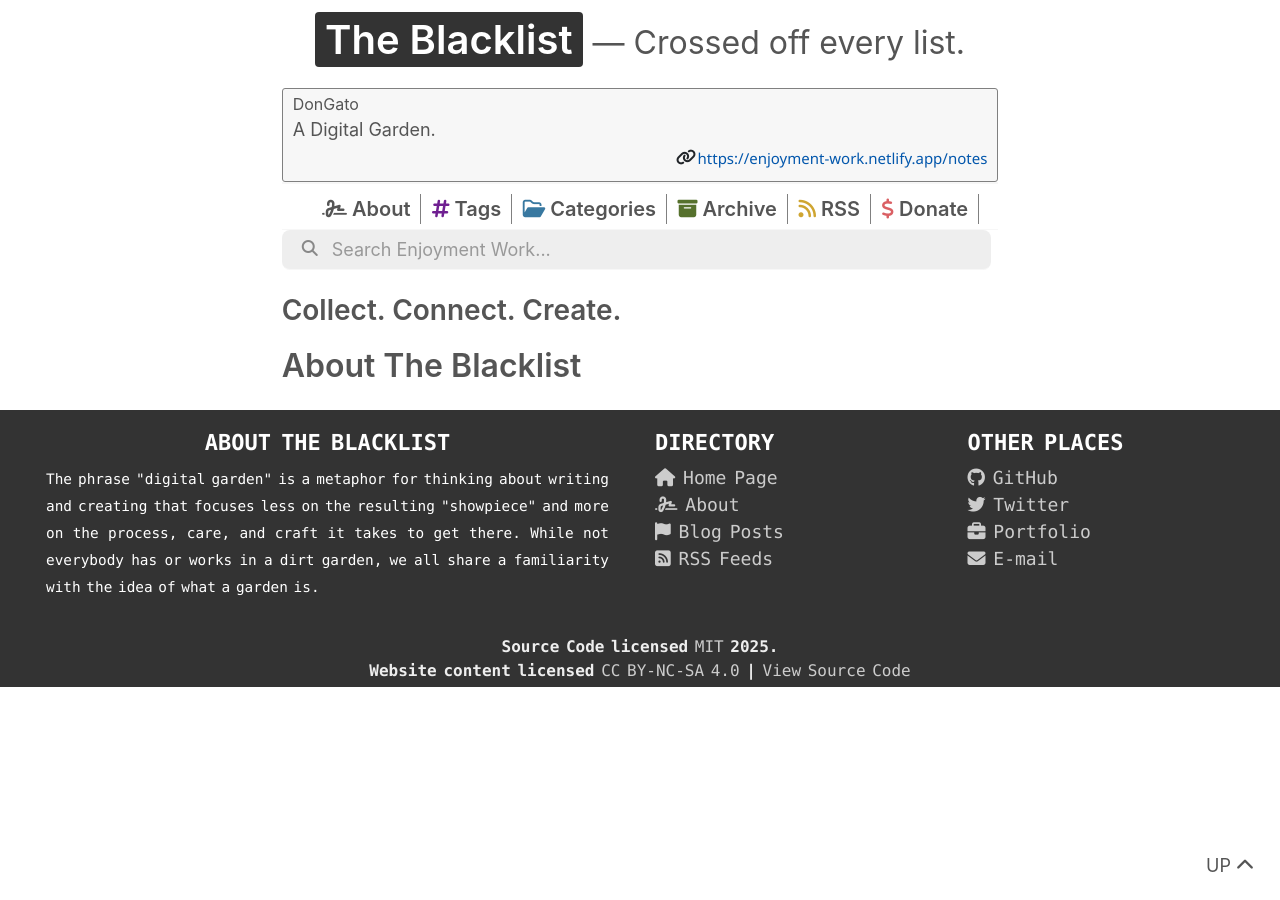
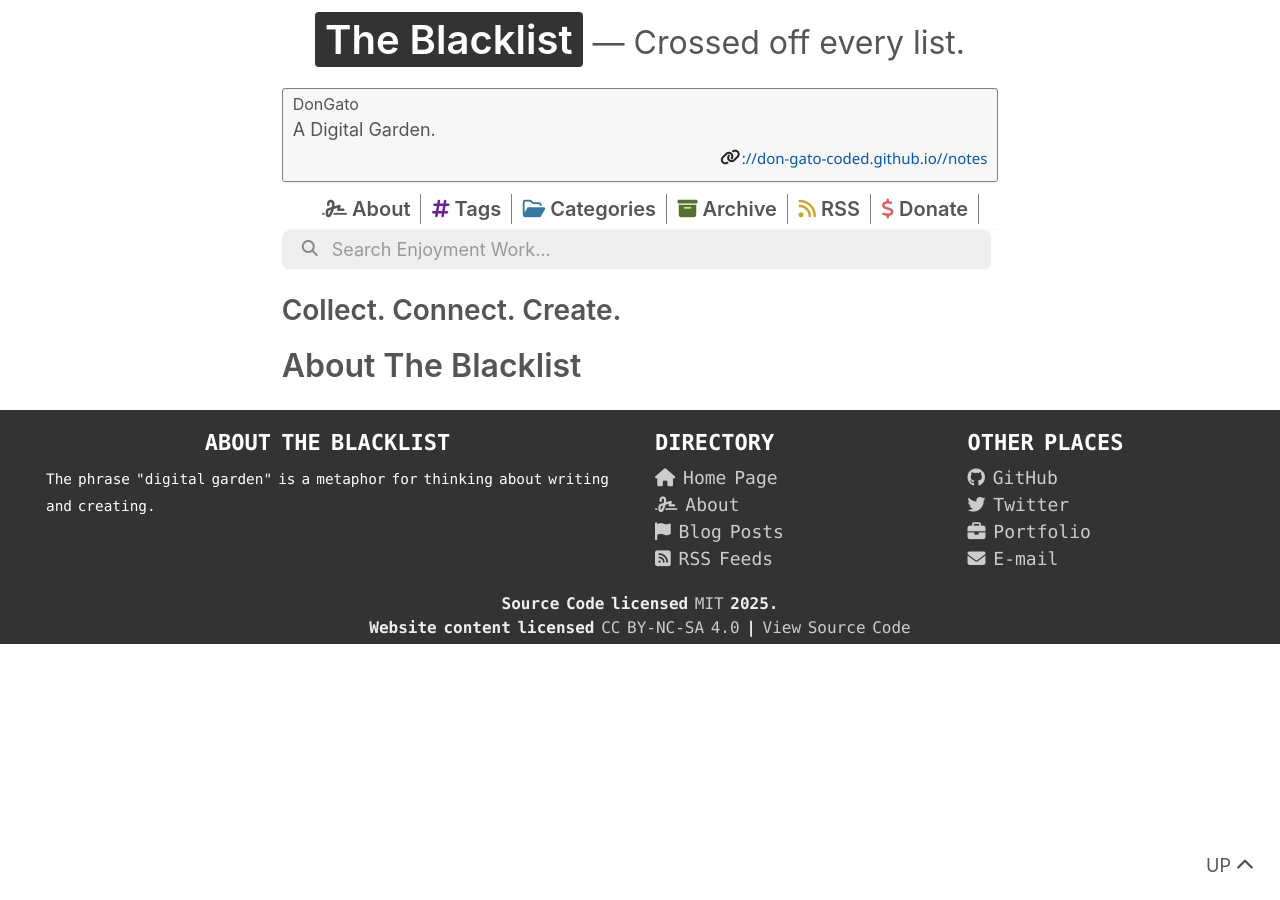
Before and after one commit to Don-Gato-Coded/work, a Jekyll site: the page built from index.md, in a window 1280 px wide. Built offline with Jekyll 4.4.1, drawn with Linux system fonts in a browser that asks for light colours; nearby versions of some CDN libraries.

Commit message:
Update _config.yml

```diff
--- a/_config.yml
+++ b/_config.yml
@@ -6,21 +6,19 @@ author_bio:
   "A digital nomad."
 description: "A Digital Garden."
 footer_description:
-  'The phrase "digital garden" is a metaphor for thinking about writing and creating that focuses less on the
-  resulting "showpiece" and more on the process, care, and craft it takes to get there. While not everybody
-  has or works in a dirt garden, we all share a familiarity with the idea of what a garden is.'
-notes_url: "https://enjoyment-work.netlify.app"
+  'The phrase "digital garden" is a metaphor for thinking about writing and creating.'
+notes_url: "://don-gato-coded.github.io/"
 profile_pic: "https://brennanbrown.ca/img/avatar.jpg"
 favicon: /assets/img/favicon.png
 baseurl: "/work" # the subpath of your site, e.g. /blog
-url: "https://enjoyment-work.netlify.app/" # the base hostname & protocol for your site, e.g. https://example.com
+url: "https://don-gato-coded.github.io/" # the base hostname & protocol for your site, e.g. https://example.com
 theme_color: white
 encoding: utf-8
 
 # Links and Social Media
 donate_link: https://ko-fi.com/brennanbrown
 repository: https://github.com/brennanbrown/enjoyment-work
-github: https://github.com/brennanbrown
+github: https://github.com/don-gato-coded
 twitter: https://twitter.com/brennankbrown
 portfolio: https://brennanbrown.ca
 email: mail@brennanbrown.ca
```
